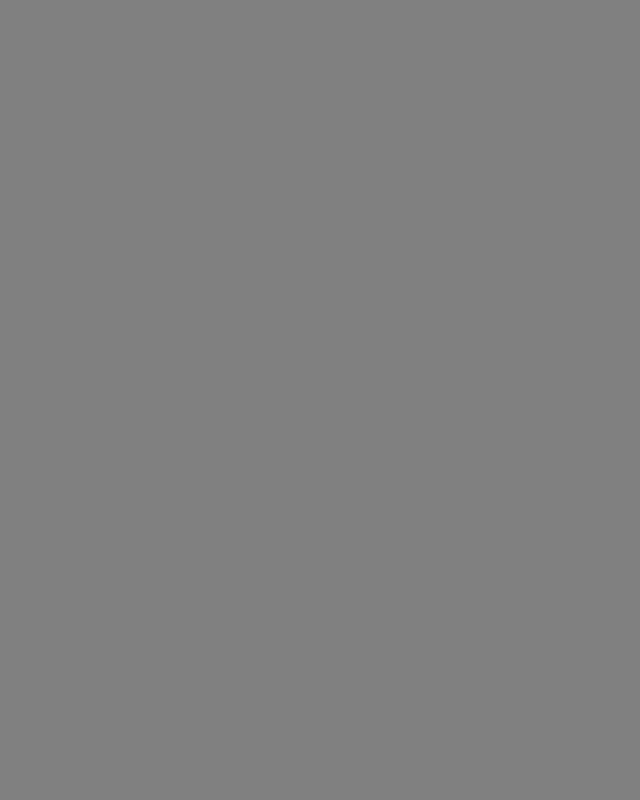
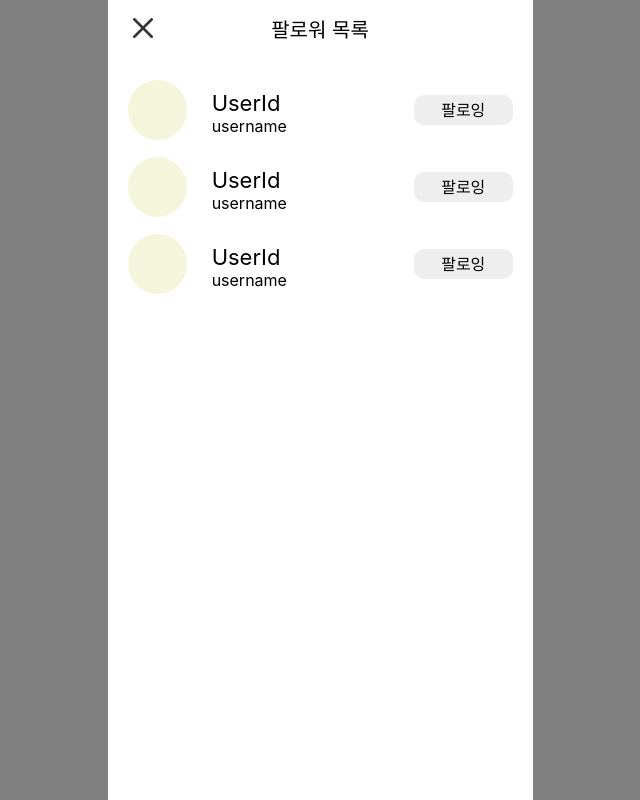
Before and after one commit to yousunzoo/Moodlog-FE-WEB, a React (Vite) app: page /follow/1 in a window 1280 px wide. Before the commit this address had no page. Shown: the whole page, without its empty margins (320-960 px from the left). Built offline with nearby package versions, Linux system fonts and the light colour scheme; a web font is replaced by a local one.

Commit message:
feat: followPage 구현

```diff
--- /dev/null
+++ b/src/pages/followPage/index.tsx
@@ -0,0 +1,41 @@
+import { Link, useParams } from 'react-router-dom'
+import Calendars from '../../components/calendar'
+import { TopbarWrapper } from '../../styles/common'
+import * as S from './style'
+
+function Follow() {
+  return (
+    <S.Follow>
+      <S.FollowImg />
+      <S.FollowUserId>
+        <h1>UserId</h1>
+        <h2>username</h2>
+      </S.FollowUserId>
+      <S.FollowBtn>팔로잉</S.FollowBtn>
+    </S.Follow>
+  )
+}
+
+function FollowPage() {
+  const params = useParams()
+
+  return (
+    <>
+      <TopbarWrapper>
+        <S.TopBar>
+          <Link to={`/profile/${params.id}`}>
+            <img src="/public/assets/icons/close.png" />
+          </Link>
+          <div>팔로워 목록</div>
+        </S.TopBar>
+      </TopbarWrapper>
+      <S.Follows>
+        {[1, 2, 3].map((arr) => {
+          return <Follow />
+        })}
+      </S.Follows>
+    </>
+  )
+}
+
+export default FollowPage
--- /dev/null
+++ b/src/pages/followPage/style.ts
@@ -0,0 +1,68 @@
+import styled from 'styled-components'
+
+export const TopBar = styled.div`
+  display: flex;
+  width: 100%;
+  flex-direction: row;
+  img {
+    width: 20px;
+    height: 20px;
+  }
+  div {
+    width: calc(100% - 20px);
+    margin: 0 auto;
+    font-style: normal;
+    font-weight: 400;
+    font-size: 20px;
+    line-height: 24px;
+    align-items: center;
+    text-align: center;
+    transform: translateX(-10px);
+  }
+`
+
+export const Follows = styled.div`
+  margin-top: 20px;
+  height: calc(100% - 140px);
+  width: 100%;
+`
+
+export const Follow = styled.div`
+  height: 60px;
+  width: calc(100% - 40px);
+  margin: 0 auto 17px auto;
+  display: flex;
+`
+
+export const FollowImg = styled.div`
+  height: 60px;
+  width: 60px;
+  border-radius: 50%;
+  background-color: beige;
+`
+
+export const FollowUserId = styled.div`
+  width: 180px;
+  height: 40px;
+  margin: auto 25px;
+  h1 {
+    font-style: normal;
+    font-weight: 400;
+    font-size: 22px;
+    line-height: 27px;
+  }
+  h2 {
+    font-style: normal;
+    font-weight: 400;
+    font-size: 16px;
+    line-height: 19px;
+  }
+`
+
+export const FollowBtn = styled.button`
+  width: 100px;
+  height: 30px;
+  background: #eeeeee;
+  border-radius: 10px;
+  margin: auto;
+`
--- a/src/pages/profilePage/index.tsx
+++ b/src/pages/profilePage/index.tsx
@@ -60,7 +60,11 @@ function ProfilePage() {
         <S.UserIntro>{isLoading ? 'loading' : data?.profile_message}</S.UserIntro>
         {/* 유저 세부사항 */}
         <S.UserDetail>
-          <UserDetails name="팔로워" number={isLoading ? 0 : (follower?.length as number)} link="" />
+          <UserDetails
+            name="팔로워"
+            number={isLoading ? 0 : (follower?.length as number)}
+            link={`/follow/${params.id}`}
+          />
           <S.UserDetailIine left="108px" />
           <UserDetails name="좋아요" number={like} link="" />
           <S.UserDetailIine left="230px" />
--- a/src/routes/Router.tsx
+++ b/src/routes/Router.tsx
@@ -11,6 +11,7 @@ import DiaryCreatePage from '../pages/diaryCreatePage'
 import Layout from '../components/common/layout'
 import CalendarPage from '../pages/calendarPage'
 import ProtectedRouter from './ProtectedRouter'
+import FollowPage from '../pages/followPage'
 
 function Router() {
   return (
@@ -25,6 +26,7 @@ function Router() {
           <Route path="/login" element={<LoginPage />} />
           <Route path="/profile/:id" element={<ProfilePage />} />
           <Route path="/calendar/:id" element={<CalendarPage />} />
+          <Route path="/follow/:id" element={<FollowPage />} />
           <Route path="/register" element={<RegisterPage />} />
           <Route path="/setting" element={<SettingPage />} />
           <Route path="/diary" element={<DiaryPage />} />
```
